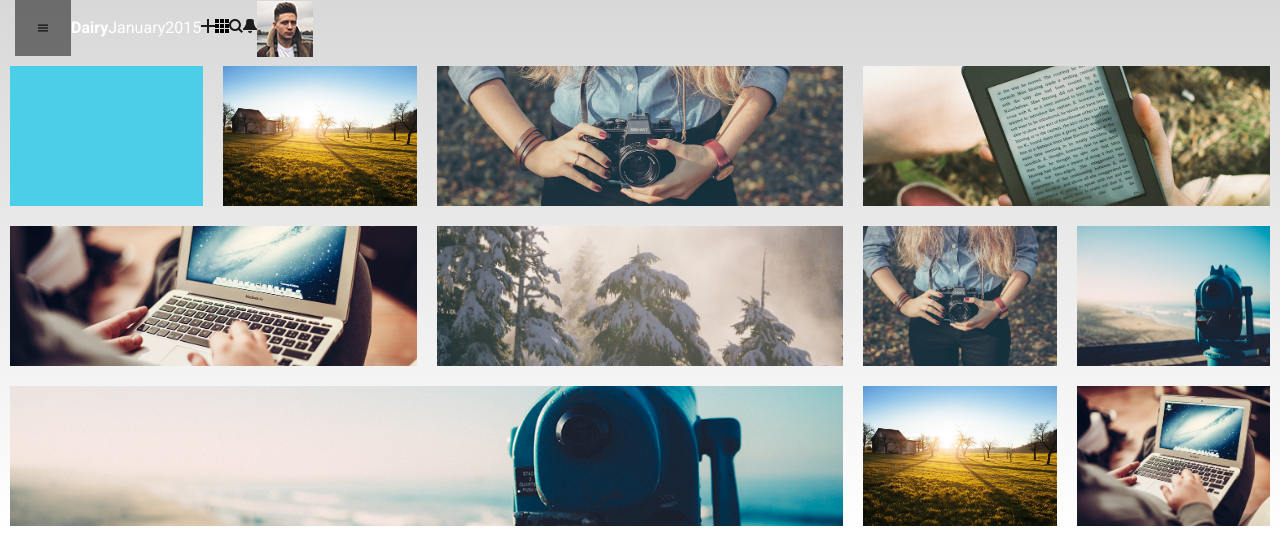
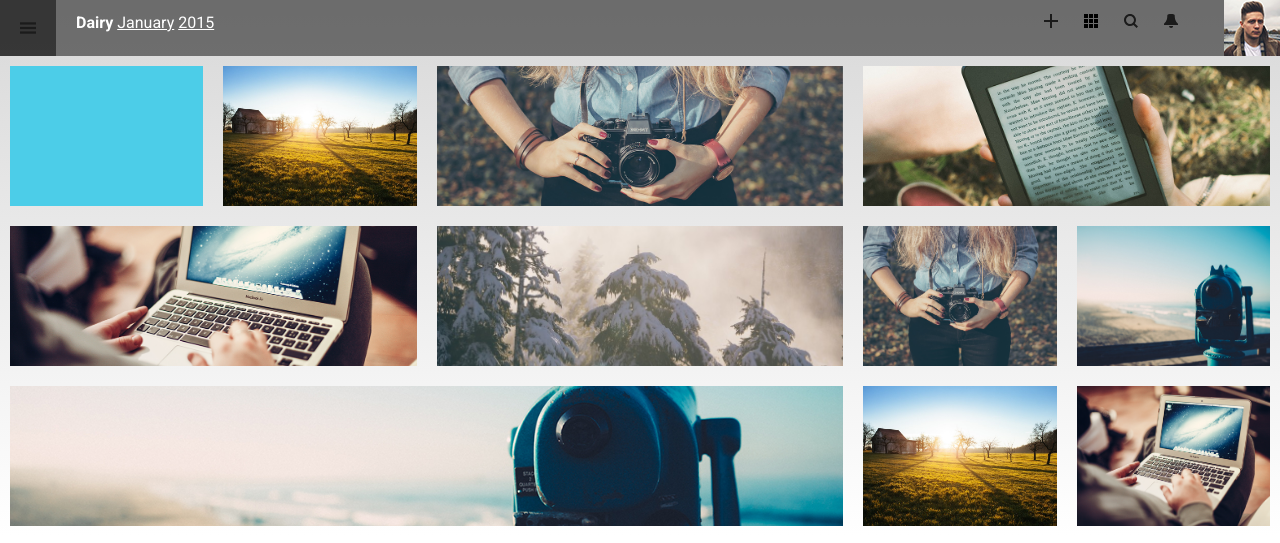
Before and after one commit to foxxxxy/Dairy, a plain HTML site: page index.html in a window 1280 px wide. Both pictures are taken after a click on the button 43 px from the left and 28 px from the top of the page. Drawn offline with Linux system fonts and the light colour scheme.

Commit message:
header change his size, when button was clicked

```diff
--- a/client/styles/scss/widgets/_header.scss
+++ b/client/styles/scss/widgets/_header.scss
@@ -5,47 +5,52 @@ header {
   z-index: 1000;
 
   nav {
+    line-height: 45px;
+
     .navbar-header {
       float: left;
-      @include box-sizing(border-box);
 
       button {
         width: 56px;
         height: 56px;
         border: 0;
         background: rgba(0, 0, 0, 0.5) url(../../images/header/menu.svg) no-repeat center;
-        background-size: 16px 10px;
+        //        background: rgba(0, 0, 0, 0.5) url(../../images/header/menu.svg) no-repeat center;
+        background-size: 16px 16px;
 
         &:active {
           background-color: #4ccde8;
         }
       }
+
     }
 
     .collapse-navbar {
-      float: left;
+      height: 56px;
+      background-color: rgba(0, 0, 0, 0.5);
+
+      a {
+        &:first-child{
+          padding-left: 20px;
+          font-family: "Roboto", sans-serif;
+          font-weight: 700;
+        }
+      }
+
+      time {
+        display: inline-block;
+        text-decoration: underline;
+        font-weight: 400;
+      }
+
       ul {
+        float: right;
         font-size: 0;
 
         li {
           display: inline-block;
+          padding-left: 20px;
           line-height: 56px;
-          font-size: 16px;
-
-          a {
-            font-family: "Roboto", sans-serif;
-            text-align: right;
-            text-decoration: underline;
-
-            &:hover {
-              background: none;
-            }
-
-            time {
-              display: inline-block;
-              text-align: center;
-            }
-          }
 
           .add {
             display: block;
@@ -90,22 +95,13 @@ header {
             @include transition-property(all);
             @include transition-duration(200ms);
           }
-
-          &:first-child {
-            a {
-              text-decoration: none;
-              font-weight: 700;
-              font-family: "Roboto", sans-serif;
-            }
+          a {
+            text-decoration: none;
           }
 
-          &:last-child {
-            a {
-              img {
-                height: 56px;
-                width: 56px;
-              }
-            }
+          img {
+            height: 56px;
+            width: 56px;
           }
         }
       }
--- a/index.html
+++ b/index.html
@@ -9,8 +9,8 @@
 </head>
 <body class="homepage">
 <header>
-    <nav class="navbar navbar-default">
-        <div class="container-fluid">
+    <nav class="navbar navbar-default clearfix">
+        <!--<div class="container-fluid">-->
         <!-- Brand and toggle get grouped for better mobile display -->
         <div class="navbar-header clearfix">
             <button type="button" class="navbar-toggle collapsed" data-toggle="collapse"
@@ -20,10 +20,14 @@
         </div>
         <!-- Collect the nav links, forms, and other content for toggling -->
         <div class="collapse navbar-collapse collapse-navbar clearfix" id="collapse-nav">
-                <ul class="nav navbar-nav navbar-right">
-                    <li><a href="#">Dairy</a></li>
-                    <li><a href="#"><time>January</time></a></li>
-                    <li><a href="#"><time>2015</time></a></li>
+            <a href="#">Dairy</a>
+            <a href="#">
+                <time>January</time>
+            </a>
+            <a href="#">
+                <time>2015</time>
+            </a>
+            <ul class="nav navbar-nav navbar-right clearfix">
                 <li><a href="#" class="add"></a></li>
                 <li><a href="#" class="month"></a></li>
                 <li><a href="#" class="search"></a></li>
@@ -31,7 +35,7 @@
                 <li><a href="#"><img src="client/images/header/profile.png" alt="ptofile"/></a></li>
             </ul>
         </div>
-        </div>
+        <!--</div>-->
     </nav>
 </header>
 <main>
@@ -53,7 +57,8 @@
                 <div class="col-xs-6 custom-col-sm-6 custom-col-md-2 custom-col-lg-2">
                     <a href="#">
                         <figure>
-                            <div class="image" style="background-image: url('client/images/portfolio/photos/foto-5.jpg');"></div>
+                            <div class="image"
+                                 style="background-image: url('client/images/portfolio/photos/foto-5.jpg');"></div>
                             <figcaption>
                             </figcaption>
                         </figure>
@@ -62,7 +67,8 @@
                 <div class="col-xs-12 custom-col-sm-12 custom-col-md-4 custom-col-lg-4">
                     <a href="#">
                         <figure>
-                            <div class="image" style="background-image: url('client/images/portfolio/photos/foto-3.jpg');"></div>
+                            <div class="image"
+                                 style="background-image: url('client/images/portfolio/photos/foto-3.jpg');"></div>
                             <figcaption>
                             </figcaption>
                         </figure>
@@ -71,7 +77,8 @@
                 <div class="col-xs-12 custom-col-sm-12 custom-col-md-4 custom-col-lg-4">
                     <a href="#">
                         <figure>
-                            <div class="image" style="background-image: url('client/images/portfolio/photos/foto-1.jpg');"></div>
+                            <div class="image"
+                                 style="background-image: url('client/images/portfolio/photos/foto-1.jpg');"></div>
                             <figcaption>
                             </figcaption>
                         </figure>
@@ -80,7 +87,8 @@
                 <div class="col-xs-12 custom-col-sm-12 custom-col-md-4 custom-col-lg-4">
                     <a href="#">
                         <figure>
-                            <div class="image" style="background-image: url('client/images/portfolio/photos/foto-6.jpg');"></div>
+                            <div class="image"
+                                 style="background-image: url('client/images/portfolio/photos/foto-6.jpg');"></div>
                             <figcaption>
                                 <h3>My laptop</h3>
 
@@ -94,7 +102,8 @@
                 <div class="col-xs-12 custom-col-sm-12 custom-col-md-4 custom-col-lg-4">
                     <a href="#">
                         <figure>
-                            <div class="image" style="background-image: url('client/images/portfolio/photos/foto-4.jpg');"></div>
+                            <div class="image"
+                                 style="background-image: url('client/images/portfolio/photos/foto-4.jpg');"></div>
                             <figcaption>
                             </figcaption>
                         </figure>
@@ -103,7 +112,8 @@
                 <div class="col-xs-12 custom-col-sm-12 custom-col-md-2 custom-col-lg-2">
                     <a href="#">
                         <figure>
-                            <div class="image" style="background-image: url('client/images/portfolio/photos/foto-3.jpg');"></div>
+                            <div class="image"
+                                 style="background-image: url('client/images/portfolio/photos/foto-3.jpg');"></div>
                             <figcaption>
                             </figcaption>
                         </figure>
@@ -112,7 +122,8 @@
                 <div class="col-xs-12 custom-col-sm-12 custom-col-md-2 custom-col-lg-2">
                     <a href="#">
                         <figure>
-                            <div class="image" style="background-image: url('client/images/portfolio/photos/foto-2.jpg');"></div>
+                            <div class="image"
+                                 style="background-image: url('client/images/portfolio/photos/foto-2.jpg');"></div>
                             <figcaption>
                             </figcaption>
                         </figure>
@@ -121,7 +132,8 @@
                 <div class="col-xs-12 custom-col-sm-12 custom-col-md-8 custom-col-lg-8">
                     <a href="#">
                         <figure>
-                            <div class="image" style="background-image: url('client/images/portfolio/photos/foto-2.jpg');"></div>
+                            <div class="image"
+                                 style="background-image: url('client/images/portfolio/photos/foto-2.jpg');"></div>
                             <figcaption>
                             </figcaption>
                         </figure>
@@ -130,7 +142,8 @@
                 <div class="col-xs-12 custom-col-sm-12 custom-col-md-2 custom-col-lg-2">
                     <a href="#">
                         <figure>
-                            <div class="image" style="background-image: url('client/images/portfolio/photos/foto-5.jpg');"></div>
+                            <div class="image"
+                                 style="background-image: url('client/images/portfolio/photos/foto-5.jpg');"></div>
                             <figcaption>
                                 <h3>Very long test</h3>
 
@@ -144,7 +157,8 @@
                 <div class="col-xs-12 custom-col-sm-12 custom-col-md-2 custom-col-lg-2">
                     <a href="#">
                         <figure>
-                            <div class="image" style="background-image: url('client/images/portfolio/photos/foto-6.jpg');"></div>
+                            <div class="image"
+                                 style="background-image: url('client/images/portfolio/photos/foto-6.jpg');"></div>
                             <figcaption>
                             </figcaption>
                         </figure>
```
Also changed, not shown: client/styles/css/index.css. Lines whose indentation alone changed are shown as unchanged.
